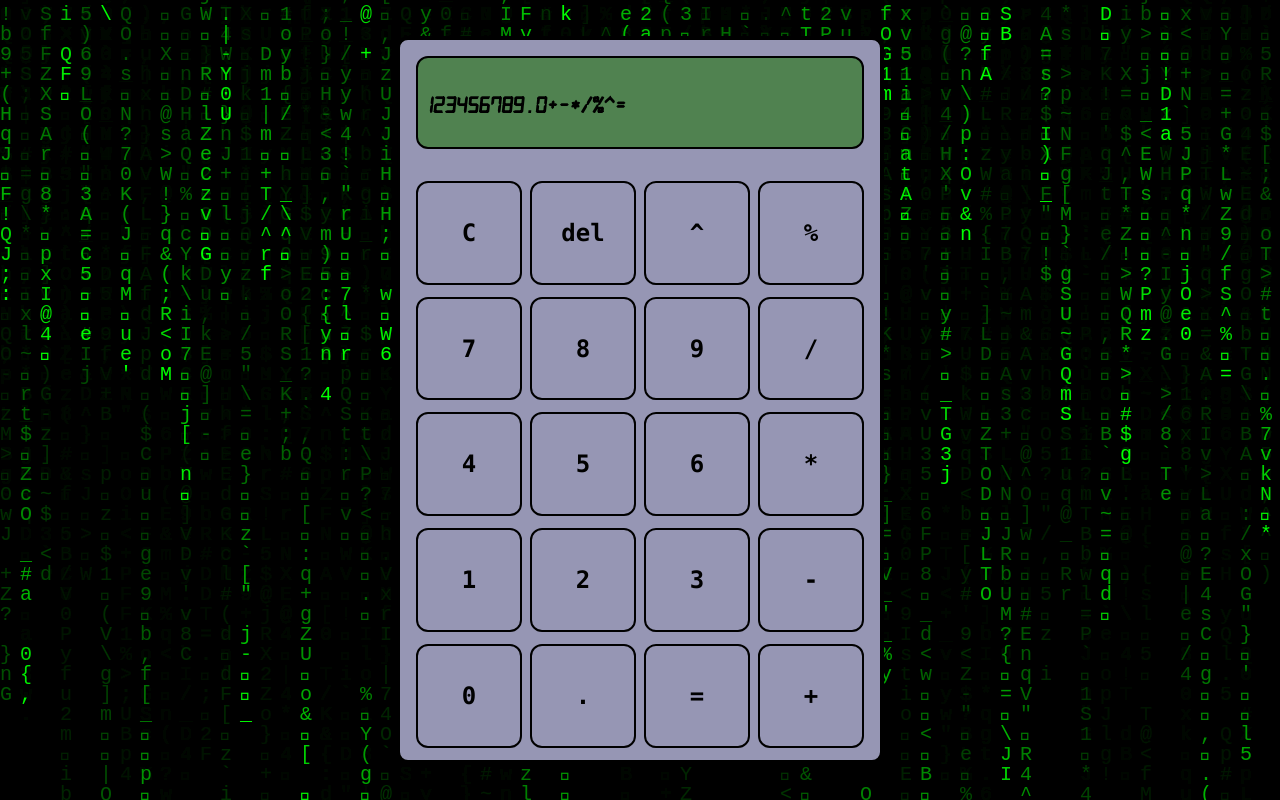
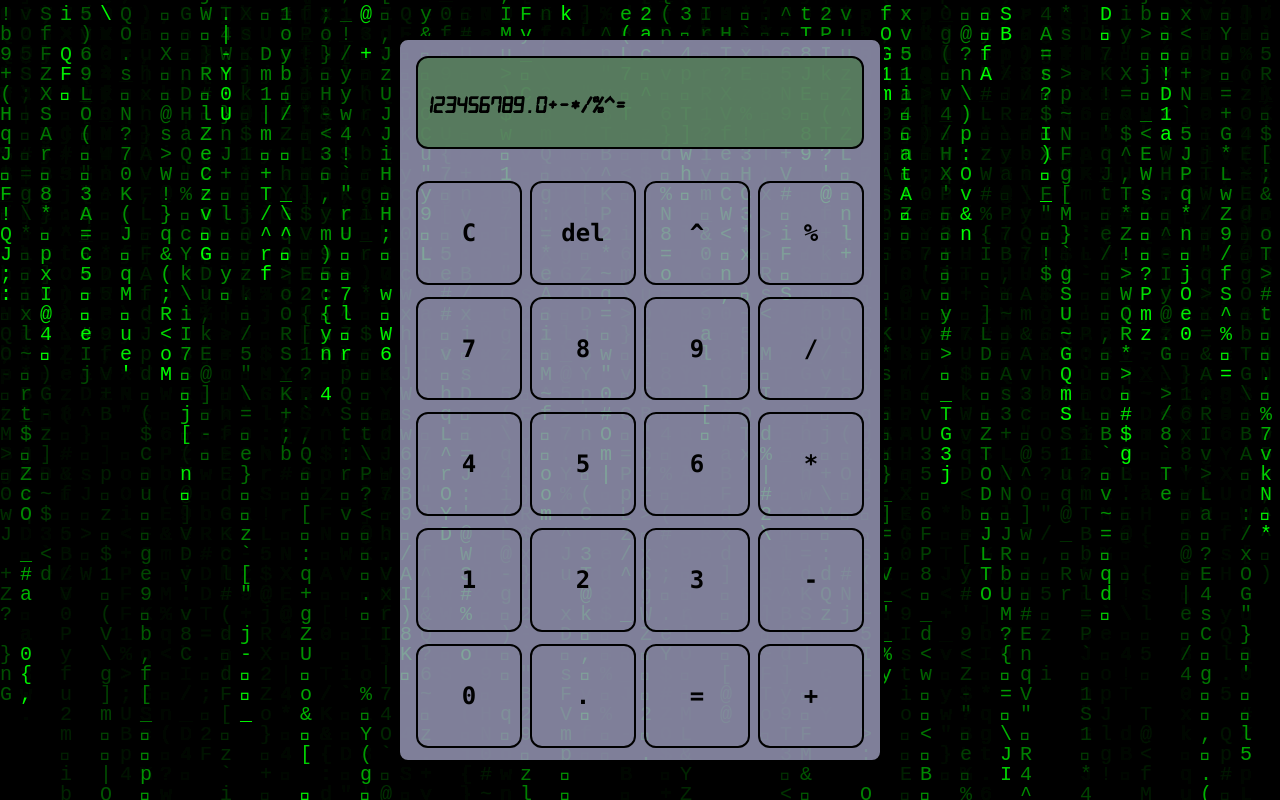
Before and after one commit to rasmus842/calculator, a plain HTML site: page index.html in a window 1280 px wide. Drawn offline with Linux system fonts and the light colour scheme.

Commit message:
Changed calculator background opacity

```diff
--- a/style.css
+++ b/style.css
@@ -31,8 +31,8 @@ body {
     width: 480px;
     position: relative;
     z-index: 1;
-    background-color: rgb(150, 150, 180);
-    border: 4px solid black;
+    background-color: rgba(150, 150, 180, 0.85);
+    border: 4px solid #000;
     border-radius: 12px;
     display: flex;
     flex-direction: column;
@@ -40,7 +40,7 @@ body {
 
 .display {
     flex: 1 0 auto;
-    background-color: rgb(80, 130, 80);
+    background-color: rgba(70, 120, 70, 0.7);
     font-family: 'Digital7 Mono Italic', 'Digital7 Italic', 'Digital7 Mono', 'Digital7 Regular', 'Courier New', Courier, monospace;
     font-size: 24px;
     font-weight: 700;
```
Also changed, not shown: matrix-background.js (+59 -1 lines).
